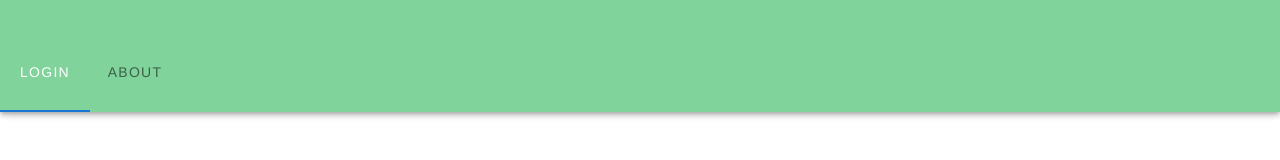
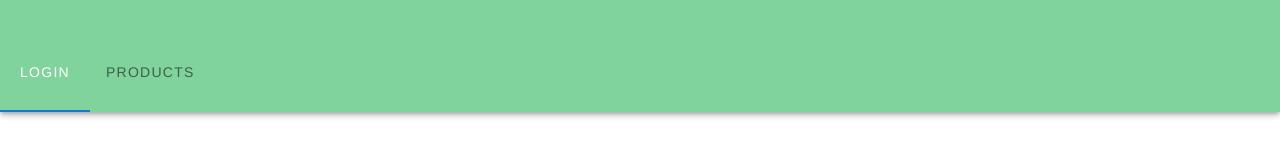
Before and after one commit to suraj200981/FurnitureHolic-FrontEnd, a Vue app: page /login in a window 1280 px wide. Shown: the top 160 px of the page. Built offline with nearby package versions, Linux system fonts and the light colour scheme; a web font is replaced by a local one; what vue-cookies would draw is missing.

Commit message:
logout button created

```diff
--- a/src/App.vue
+++ b/src/App.vue
@@ -9,7 +9,7 @@
       <template v-slot:extension>
         <v-tabs align-with-title>
          <router-link to="/login" style="color:white; text-decoration:none;"> <v-tab> login</v-tab></router-link>
-         <router-link to="/about" style="color:white; text-decoration:none;"> <v-tab> about</v-tab></router-link>
+         <router-link to="/productspage" style="color:white; text-decoration:none;"> <v-tab> Products</v-tab></router-link>
         </v-tabs>
       </template>
     </v-app-bar>
--- a/src/components/login.vue
+++ b/src/components/login.vue
@@ -200,7 +200,7 @@ Vue.use(VueCookies);
 
           if(response.status == 201){
             alert("Registration Successful");
-            this.$router.push('/login');
+            this.$router.push('/');
           }
 
         }).catch(error => {
@@ -219,7 +219,7 @@ Vue.use(VueCookies);
         document.cookie = "jwt="+response.data.access_token+"; expires="+this.toDateTime(response.data.expiration_Time);
 
             alert("Login Successful");
-            this.$router.push('/about');
+            this.$router.push('/productspage');
 
         }).catch(error => {
 
--- a/src/router/index.js
+++ b/src/router/index.js
@@ -11,12 +11,12 @@ const routes = [
     component: Home
   },
   {
-    path: '/about',
-    name: 'About',
+    path: '/productspage',
+    name: 'ProductsPage',
     // route level code-splitting
     // this generates a separate chunk (about.[hash].js) for this route
     // which is lazy-loaded when the route is visited.
-    component: () => import(/* webpackChunkName: "about" */ '../views/About.vue')
+    component: () => import(/* webpackChunkName: "about" */ '../views/ProductsPage.vue')
   },
   {
     path: '/login',
--- a/src/views/About.vue
+++ b/src/views/ProductsPage.vue
@@ -9,6 +9,15 @@
     <br>
     <br>
     <h1 position="absolute">Congratulations, you are an authenticated user! :)</h1>
+    <br>
+    <br>
+    <br>
+    <br>
+    <br>
+    <v-btn color="primary" @click="logout()">
+      <v-icon left>mdi-logout</v-icon>
+      Logout
+    </v-btn>
   </div>
 </template>
 
@@ -29,15 +38,20 @@ export default ({
     }).then(response => {
       if(response.status == 200){
             console.log("Authenticated");
-      console.warn(response.data);
+           console.warn(response.data);
       }
     }
     ).catch(error => {
-
       console.log("Token is not valid!");
       this.$router.push('/pagenotfound');
       console.warn(error);
     });
+  },
+  methods: {
+    logout(){
+      this.$cookies.remove('jwt');
+      this.$router.push('/login');
+    }
   }
 })
 </script>
```
